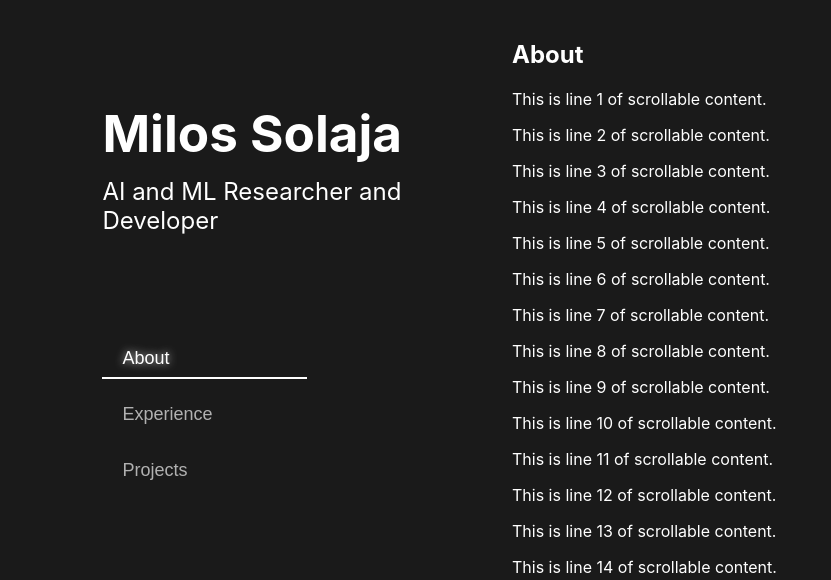
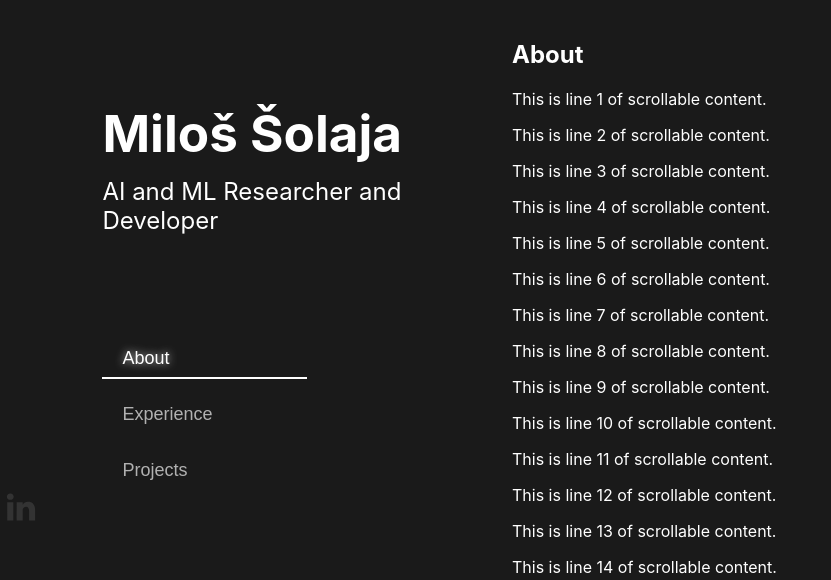
Before and after one commit to milossolaja/milossolaja.github.io, a React (Create React App) app: page / in a window 1280 px wide. Shown: the top 580 px of the page, without its empty margins (0-831 px from the left). Built offline with nearby package versions, Linux system fonts and the light colour scheme.

Commit message:
init icons added

```diff
--- a/package.json
+++ b/package.json
@@ -8,6 +8,7 @@
     "@testing-library/user-event": "^13.5.0",
     "react": "^18.3.1",
     "react-dom": "^18.3.1",
+    "react-icons": "^5.3.0",
     "react-scripts": "5.0.1",
     "web-vitals": "^2.1.4"
   },
--- a/src/Layout.js
+++ b/src/Layout.js
@@ -1,6 +1,7 @@
 import React, {useRef, useState, useEffect} from "react";
 import "./index.css"
 import Box from "./Box"
+import {TfiLinkedin} from "react-icons/tfi"
 
 
 const Layout = () => {
@@ -57,12 +58,17 @@ const Layout = () => {
     return (
       <div className="layout">
         <aside className="sidebar">
-          <div className="title">Milos Solaja</div>
+          <div className="title">Miloš Šolaja</div>
           <div className="subtitle">AI and ML Researcher and Developer</div>
           <div class="menu">
             <button onClick={() => scrollToSection(1)} className={`menu-button ${activeSection === 1 ? "active" : ""}`}>About</button>
             <button onClick={() => scrollToSection(2)} className={`menu-button ${activeSection === 2 ? "active" : ""}`}>Experience</button>
             <button onClick={() => scrollToSection(3)} className={`menu-button ${activeSection === 3 ? "active" : ""}`}>Projects</button>
+          </div>
+          <div className="contact-grid">
+            <button className="contact-button">
+                <TfiLinkedin />
+            </button>
           </div>
         </aside>
         <main className="main-content">
--- a/src/index.css
+++ b/src/index.css
@@ -103,5 +103,26 @@ section {
 }
 
 .hover-box:hover {
-  background-color: rgb(255, 55, 0, 0.5); /* Hover color */
+  background-color: rgba(89, 89, 89, 0.1);
+  backdrop-filter: blur(10px);
+  box-shadow: 0 8px 16px rgba(255, 255, 255, 0.1);
+  border: 1px solid rgba(255, 255, 255, 0.1);
 }
+
+.contact-grid {
+  position: fixed;
+  background-color: #1a1a1a;
+}
+
+.contact-button {
+  background: none;
+  border: none;
+  font-size: 30px;
+  color: #333;
+  cursor: pointer;
+  transition: color 0.3s ease;
+}
+
+.contact-button:hover {
+  color: #ffffff;
+}
```
Also changed, not shown: 2 other files (tests, documents, lock files or other folders).
